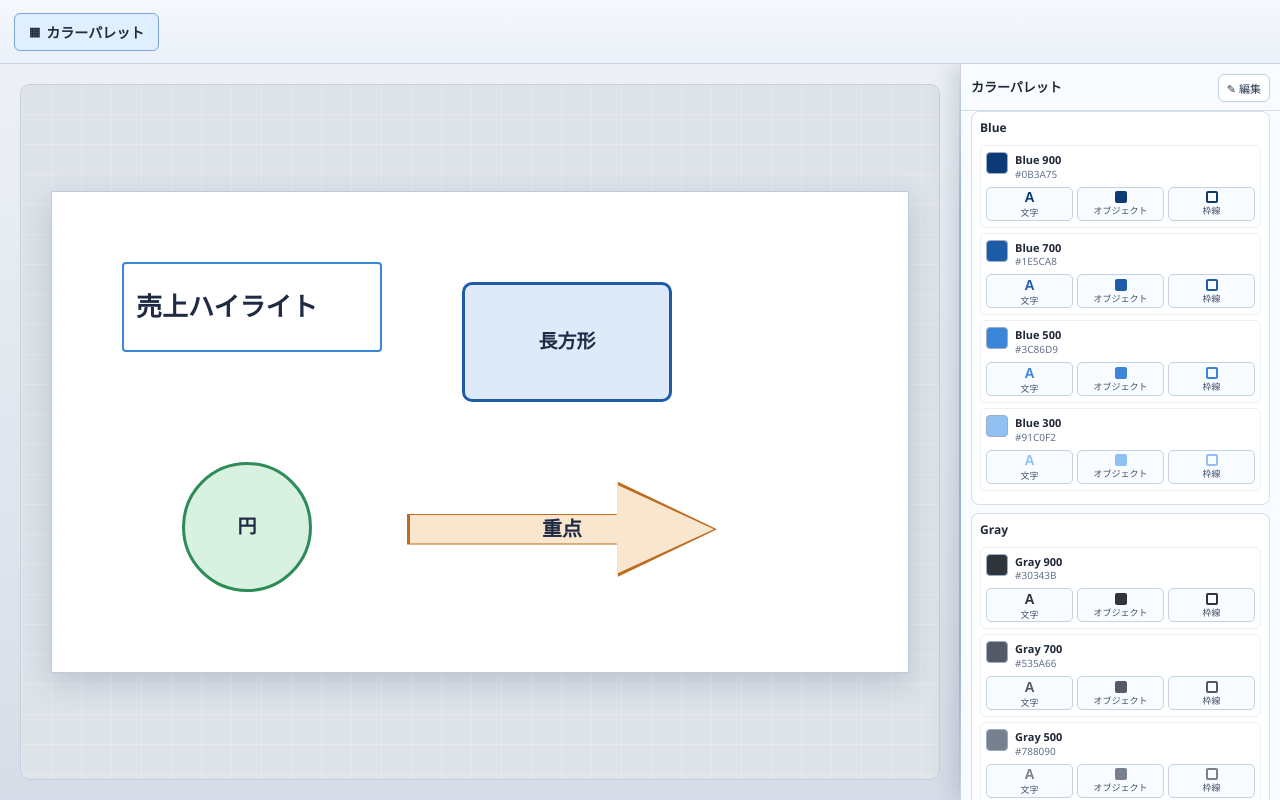
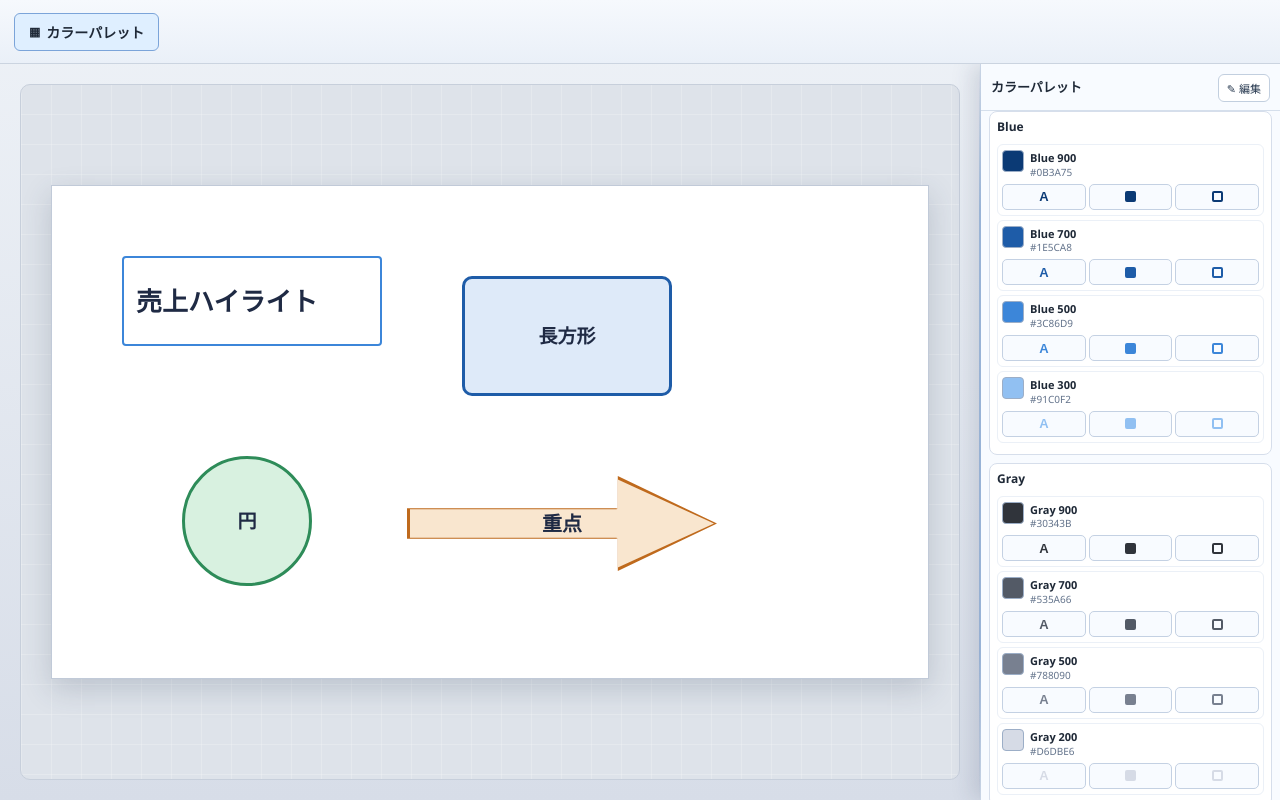
Before and after one commit to honamiyamamoto/color-palette, a React (Vite) app: page / in a window 1280 px wide. Built offline with nearby package versions, Linux system fonts and the light colour scheme.

Commit message:
日本語削除

```diff
--- a/src/App.css
+++ b/src/App.css
@@ -39,7 +39,7 @@
 
 
 .workspace-body {
-  --task-pane-width: 320px;
+  --task-pane-width: 300px;
   flex: 1;
   position: relative;
   overflow: hidden;
@@ -171,7 +171,7 @@
   right: 0;
   bottom: 0;
   width: var(--task-pane-width);
-  min-width: 320px;
+  min-width: 300px;
   background: #f8fbff;
   border-left: 1px solid #cad5e5;
   box-shadow: -8px 0 20px rgba(40, 57, 89, 0.15);
@@ -263,7 +263,7 @@
 .task-pane-body {
   overflow-y: auto;
   overflow-x: hidden;
-  padding: 0 10px 12px;
+  padding: 0 8px 10px;
 }
 
 .group-card {
@@ -271,7 +271,7 @@
   border-radius: 8px;
   background: #ffffff;
   margin-bottom: 8px;
-  padding: 8px;
+  padding: 7px;
 }
 
 .group-header {
@@ -300,11 +300,11 @@
 .color-row {
   display: grid;
   grid-template-columns: 22px 1fr;
-  gap: 4px 7px;
+  gap: 4px 6px;
   border: 1px solid #ebf0f7;
   border-radius: 6px;
-  padding: 6px 5px;
-  margin-bottom: 5px;
+  padding: 5px 4px;
+  margin-bottom: 4px;
 }
 
 .swatch-preview {
@@ -347,21 +347,19 @@
   grid-column: 1 / -1;
   display: grid;
   grid-template-columns: repeat(3, 1fr);
-  gap: 4px;
-  margin-top: 2px;
+  gap: 3px;
+  margin-top: 1px;
 }
 
 .apply-target-btn {
   border: 1px solid #c4d1e3;
   background: #f8fbff;
   border-radius: 5px;
-  height: 34px;
-  padding: 2px 0 1px;
+  height: 26px;
+  padding: 0;
   display: flex;
-  flex-direction: column;
   align-items: center;
   justify-content: center;
-  gap: 1px;
 }
 
 .apply-target-btn:hover {
@@ -375,25 +373,20 @@
 }
 
 .target-icon.text {
-  font-size: 14px;
+  font-size: 13px;
   font-weight: 700;
 }
 
 .target-icon.fill,
 .target-icon.stroke {
-  width: 12px;
-  height: 12px;
+  width: 11px;
+  height: 11px;
   border-radius: 2px;
   border: 2px solid #64748b;
 }
 
 .target-icon.stroke {
   background: transparent;
-}
-
-.target-label {
-  font-size: 9px;
-  color: #42526a;
 }
 
 .mini-btn {
--- a/src/App.tsx
+++ b/src/App.tsx
@@ -11,9 +11,9 @@ import type { ApplyTarget, Palette } from './types/palette'
 import type { SlideElement } from './types/slide'
 
 function App() {
-  const TASK_PANE_MIN_WIDTH = 320
+  const TASK_PANE_MIN_WIDTH = 300
   const TASK_PANE_MAX_WIDTH = 520
-  const TASK_PANE_DEFAULT_WIDTH = 320
+  const TASK_PANE_DEFAULT_WIDTH = 300
 
   const [palette, setPalette] = useState<Palette>(() => loadPalette())
   const [slideElements, setSlideElements] =
--- a/src/components/TaskPane.tsx
+++ b/src/components/TaskPane.tsx
@@ -189,7 +189,6 @@ export function TaskPane({ isOpen, palette, onApplyColor, onSavePalette }: TaskP
                       <span className="target-icon text" style={{ color: color.hex }}>
                         A
                       </span>
-                      <span className="target-label">文字</span>
                     </button>
                     <button
                       type="button"
@@ -201,7 +200,6 @@ export function TaskPane({ isOpen, palette, onApplyColor, onSavePalette }: TaskP
                         className="target-icon fill"
                         style={{ backgroundColor: color.hex, borderColor: color.hex }}
                       />
-                      <span className="target-label">オブジェクト</span>
                     </button>
                     <button
                       type="button"
@@ -210,7 +208,6 @@ export function TaskPane({ isOpen, palette, onApplyColor, onSavePalette }: TaskP
                       onClick={() => onApplyColor('stroke', color.hex)}
                     >
                       <span className="target-icon stroke" style={{ borderColor: color.hex }} />
-                      <span className="target-label">枠線</span>
                     </button>
                   </div>
                 )}
```
